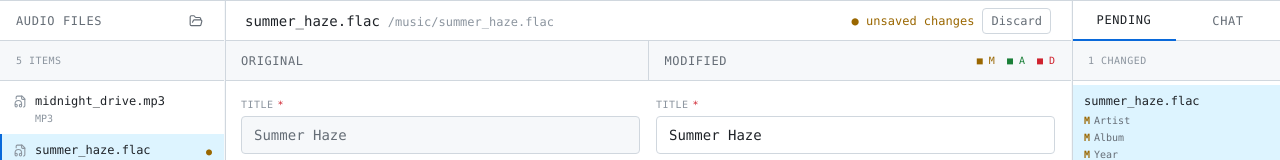
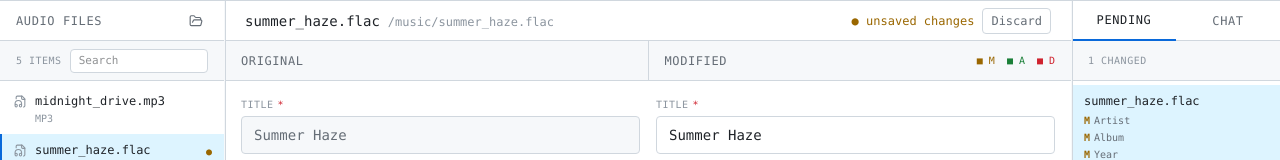
Before and after one commit to TecReaGroup/mutag, a React (Vite) app: page / in a window 1280 px wide. Shown: the top 160 px of the page. Built offline with nearby package versions, Linux system fonts and the light colour scheme.

Commit message:
feat: add search functionality for audio files with fuzzy matching

```diff
--- a/src/renderer/features/audio-tags/AudioTagEditor.tsx
+++ b/src/renderer/features/audio-tags/AudioTagEditor.tsx
@@ -270,6 +270,13 @@ function chunkFiles<T>(items: T[], size: number) {
   return chunks;
 }
 
+function fuzzyIncludes(value: string, query: string) {
+  const terms = query.trim().toLowerCase().split(/\s+/).filter(Boolean);
+  if (terms.length === 0) return true;
+  const haystack = value.toLowerCase();
+  return terms.every((term) => haystack.includes(term));
+}
+
 type SettledBatchResult<R> =
   | { ok: true; value: R }
   | { ok: false; error: unknown };
@@ -325,6 +332,7 @@ export function AudioTagEditor() {
   const [openAI, setOpenAI] = useState(DEFAULT_OPENAI);
   const [chatMessages, setChatMessages] = useState<ChatMessage[]>([]);
   const [chatInput, setChatInput] = useState("");
+  const [fileSearch, setFileSearch] = useState("");
   const [chatSending, setChatSending] = useState(false);
   const [chatError, setChatError] = useState<string | null>(null);
   const [saveError, setSaveError] = useState<string | null>(null);
@@ -353,6 +361,7 @@ export function AudioTagEditor() {
       )
     : false;
   const hasPendingChanges = hasAnyChange;
+  const visibleFiles = files.filter((f) => fuzzyIncludes(f.name, fileSearch));
 
   useEffect(() => {
     setIsAdding(false);
@@ -1041,8 +1050,17 @@ export function AudioTagEditor() {
           </button>
         </div>
         {/* Row 2 — aligns with middle's Original/Modified column header row */}
-        <div className={`${HEADER_H} px-4 flex items-center border-b border-[#d0d7de] flex-shrink-0 bg-[#f6f8fa]`}>
-          <span className="text-[10px] text-[#8c959f] uppercase tracking-wider">{isScanning ? "scanning..." : `${files.length} items`}</span>
+        <div className={`${HEADER_H} px-4 flex items-center gap-2 border-b border-[#d0d7de] flex-shrink-0 bg-[#f6f8fa]`}>
+          <span className="text-[10px] text-[#8c959f] uppercase tracking-wider flex-shrink-0">
+            {isScanning ? "scanning..." : `${visibleFiles.length}${fileSearch.trim() ? `/${files.length}` : ""} items`}
+          </span>
+          <input
+            value={fileSearch}
+            onChange={(e) => setFileSearch(e.target.value)}
+            disabled={isScanning}
+            placeholder="Search"
+            className="ml-auto min-w-0 flex-1 h-6 px-2 text-[11px] bg-white border border-[#d0d7de] rounded outline-none focus:border-[#0969da] disabled:bg-[#f6f8fa] disabled:cursor-not-allowed"
+          />
         </div>
 
         <div className="flex-1 overflow-y-auto thin-scrollbar py-1">
@@ -1058,7 +1076,7 @@ export function AudioTagEditor() {
                 </div>
               ))}
             </div>
-          ) : files.map((f) => {
+          ) : visibleFiles.map((f) => {
             const isSelected = f.id === selectedId;
             const isDirty = (() => {
               if (!f.tempTags) return false;
```
Also changed, not shown: 1 other file (tests, documents, lock files or other folders).
